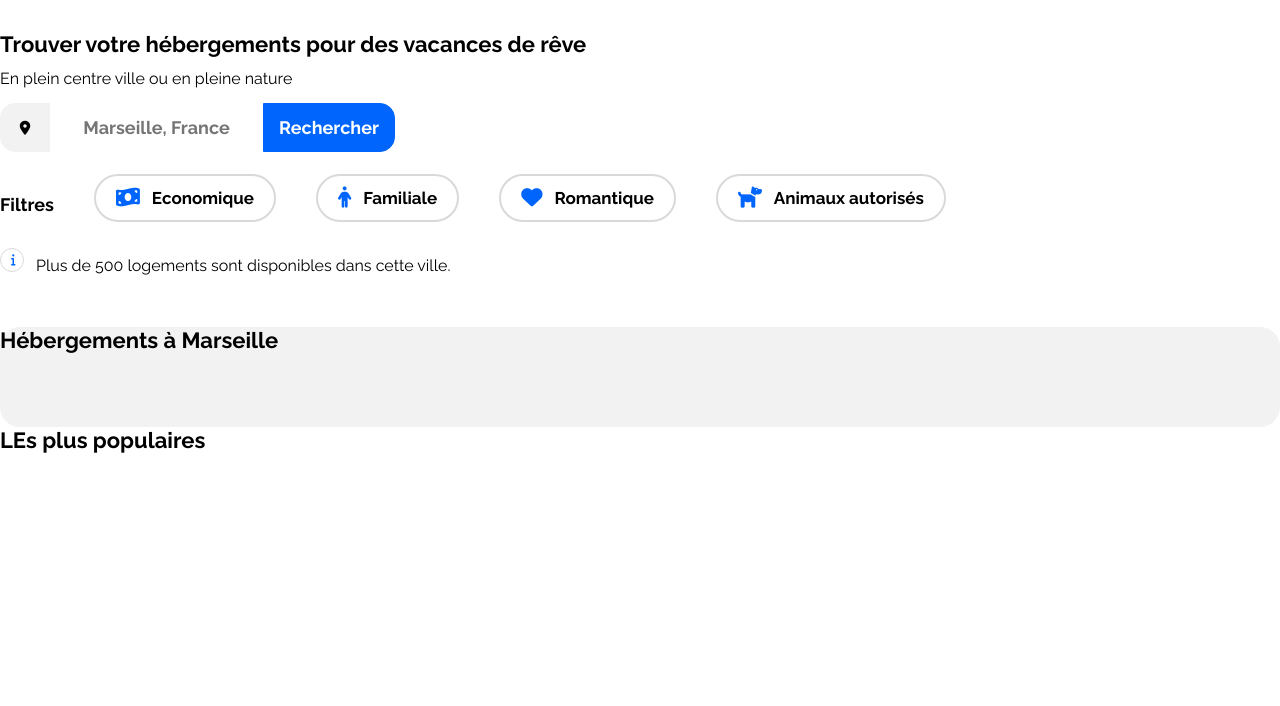
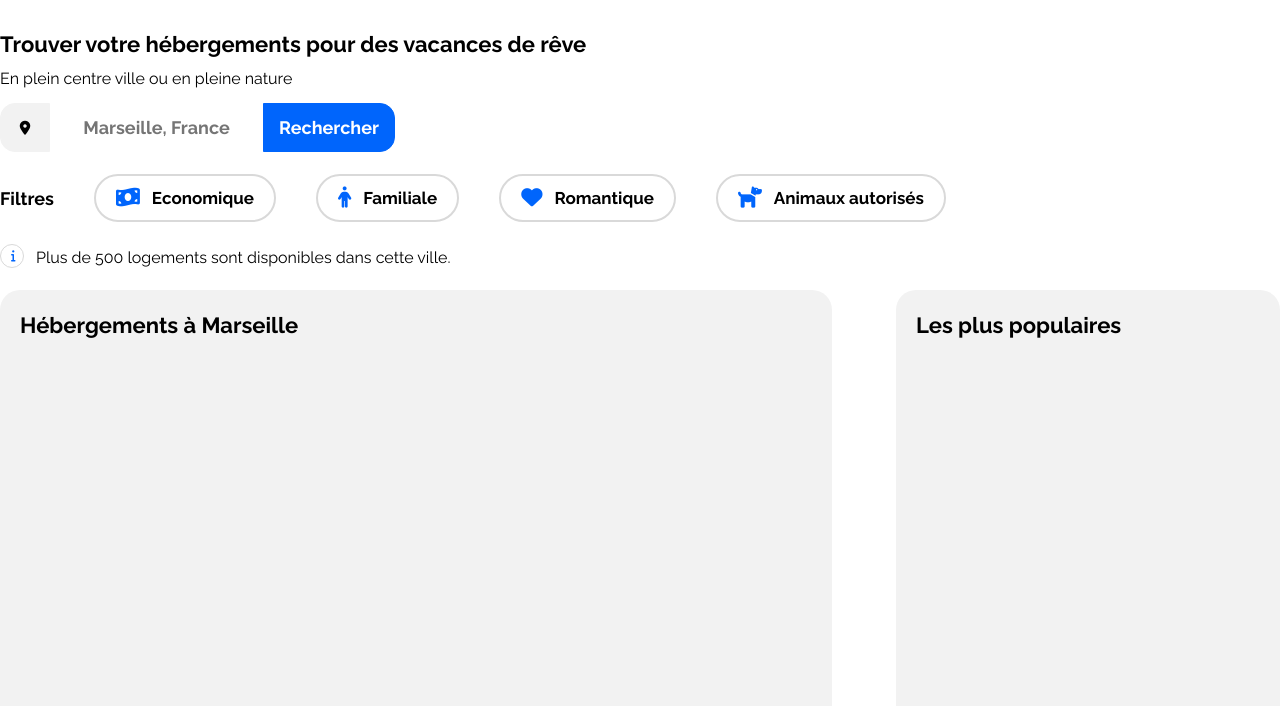
Before and after one commit to AleB798/ocr_p2_integration_booki, a plain HTML site: page index.html in a window 1280 px wide. Shown: the part 94-800 px from the top of the page. Drawn offline with Linux system fonts and the light colour scheme.

Commit message:
Offers part

```diff
--- a/index.html
+++ b/index.html
@@ -44,14 +44,16 @@
           <p>Plus de 500 logements sont disponibles dans cette ville.</p>
         </div>
       </section>
-      <section id="hebergements">
-          <div class="maincards">
+      <section id="offers">
+          <div id="main_offers">
             <h2>Hébergements à Marseille</h2>
             <div class="main_cards">
             </div>
           </div>
-          <div class="sponso_cards">
-            <h2>LEs plus populaires</h2>
+          <div id="sponsored">
+            <h2>Les plus populaires</h2>
+            <div class="sponso_cards">
+            </div>
           </div>
       </section>
       <section id="activities">
--- a/styles.css
+++ b/styles.css
@@ -1,4 +1,4 @@
-/* GLOBAL CSS */
+/* ---GLOBAL CSS--- */
 * {
     margin: 0px;
     padding: 0px;
@@ -11,6 +11,15 @@ body {
     margin: 0 auto;
     color: #000000;
     background-color: #FFFFFF;
+}
+
+h2 {
+    font-family: 'Raleway';
+    font-style: normal;
+    font-weight: 700;
+    font-size: 22px;
+    line-height: 26px;
+    margin-top: 22px;
 }
 
 /* ----HEADER---- */
@@ -138,6 +147,7 @@ input {
 #filters p {
     font-weight: 700;
     font-size: 18px;
+    margin-top: -11px;
 }
 
 #filters div {
@@ -178,17 +188,39 @@ input {
     padding: 5px 10px;
 }
 
-/* SECTION ACTIVITIES */
-#hebergements {
-    margin-top: 52px;
-    width: 100%;
-    height: 500px;
+#info p {
+    margin-top: -10px;
 }
 
-.maincards {
-    margin-top: 32px;
+/* SECTION HEBERGEMENTS */
+#offers {
+    margin-top: 22px;
+    margin-bottom: 22px;
     width: 100%;
-    height: 100px;
+    height: 626px;
+    display: flex;
+    flex-wrap: wrap;
+    justify-content: space-between;
+}
+
+#offers h2 {
+    padding-left: 20px;
+}
+
+/* OFFERS */
+#main_offers {
+    width: 65%;
+    height: 626px;
+    background-color: #F2F2F2;
+    border-radius: 20px;
+    display: flex;
+    justify-content: space-between;
+}
+
+/*  SPONSO */
+#sponsored {
+    width: 30%;
+    height: 626px;
     background-color: #F2F2F2;
     border-radius: 20px;
 }
@@ -198,14 +230,6 @@ input {
     margin-top: 52px;
     width: 100%;
     height: 500px;
-}
-
-h2 {
-    font-family: 'Raleway';
-    font-style: normal;
-    font-weight: 700;
-    font-size: 22px;
-    line-height: 26px;
 }
 
 #activities_cards {
@@ -229,7 +253,6 @@ h2 {
     object-fit: cover;
     border-radius: inherit;
     border-radius: 20px 20px 0px 0px;
-
 }
 
 .ac_title {
```
